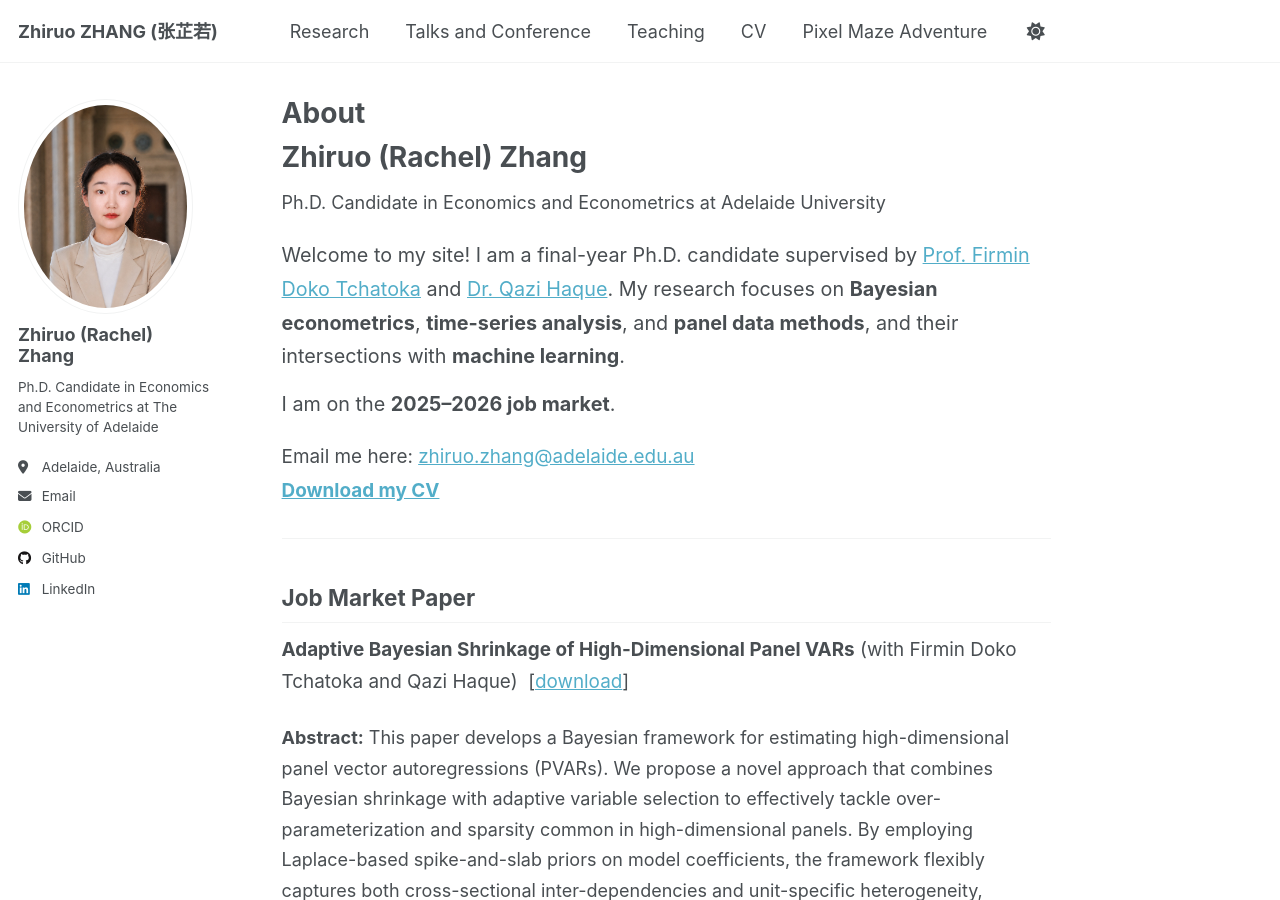
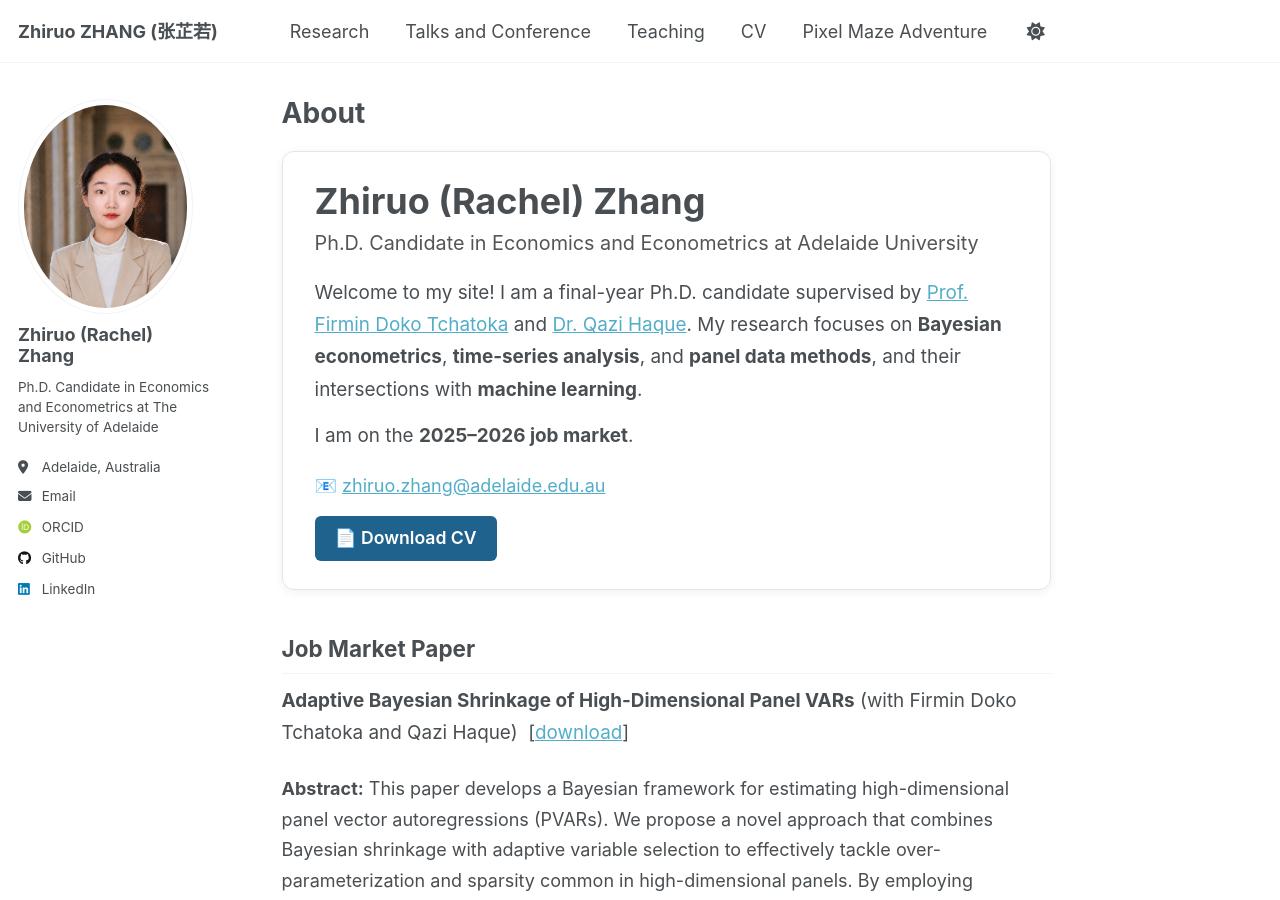
Before and after one commit to zhiruozzr/zhiruozzr.github.io, a Jekyll site: the page built from _pages/about.md, in a window 1280 px wide and 900 px high. Built offline with Jekyll 4.4.1, drawn with Linux system fonts in a browser that asks for light colours; some web fonts are replaced; a script that is not in the unit is left out.

Commit message:
Update about page with personal information and CV link

```diff
--- a/_pages/about.md
+++ b/_pages/about.md
@@ -8,28 +8,51 @@ redirect_from:
   - /about.html
 ---
 
-# Zhiruo (Rachel) Zhang
+<div style="
+  background: #ffffff;
+  border: 1px solid #e5e5e5;
+  border-radius: 12px;
+  padding: 28px 32px;
+  margin: 10px 0 30px 0;
+  box-shadow: 0 2px 10px rgba(0,0,0,0.06);
+">
 
+<h1 style="margin-top:0; margin-bottom:6px; font-size:2rem;">Zhiruo (Rachel) Zhang</h1>
+
+<p style="font-size:1.1rem; color:#555; margin-top:0; margin-bottom:18px;">
 Ph.D. Candidate in Economics and Econometrics at Adelaide University
+</p>
 
-<div style="font-size:1.1rem; line-height:1.7; margin-top:18px;">
+<p style="font-size:1.05rem; line-height:1.7; margin-bottom:14px;">
 Welcome to my site! I am a final-year Ph.D. candidate supervised by
 <a href="https://sites.google.com/view/firmindokotchatoka/home" target="_blank">Prof. Firmin Doko Tchatoka</a>
 and
 <a href="https://sites.google.com/site/qazigmziaulhaque/" target="_blank">Dr. Qazi Haque</a>.
 My research focuses on <strong>Bayesian econometrics</strong>, <strong>time-series analysis</strong>, and <strong>panel data methods</strong>, and their intersections with <strong>machine learning</strong>.
+</p>
+
+<p style="font-size:1.05rem; line-height:1.7; margin-bottom:18px;">
+I am on the <strong>2025–2026 job market</strong>.
+</p>
+
+<div style="font-size:1rem; line-height:1.8;">
+📧 <a href="mailto:zhiruo.zhang@adelaide.edu.au">zhiruo.zhang@adelaide.edu.au</a>
 </div>
 
-<div style="font-size:1.1rem; line-height:1.7; margin-top:14px;">
-I am on the <strong>2025–2026 job market</strong>.
+<div style="margin-top:14px;">
+<a href="/files/CV_ZhiruoZhang.pdf" target="_blank" style="
+  display: inline-block;
+  background: #1f628d;
+  color: #ffffff;
+  padding: 9px 20px;
+  border-radius: 6px;
+  text-decoration: none;
+  font-weight: 600;
+  font-size: 0.98rem;
+">📄 Download CV</a>
 </div>
 
-<div style="font-size:1.05rem; line-height:1.8; margin-top:18px;">
-Email me here: <a href="mailto:zhiruo.zhang@adelaide.edu.au">zhiruo.zhang@adelaide.edu.au</a><br>
-<a href="/files/CV_ZhiruoZhang.pdf" target="_blank"><strong>Download my CV</strong></a>
 </div>
-
-<hr style="margin-top:30px; margin-bottom:30px;">
 
 ## Job Market Paper
 
```
